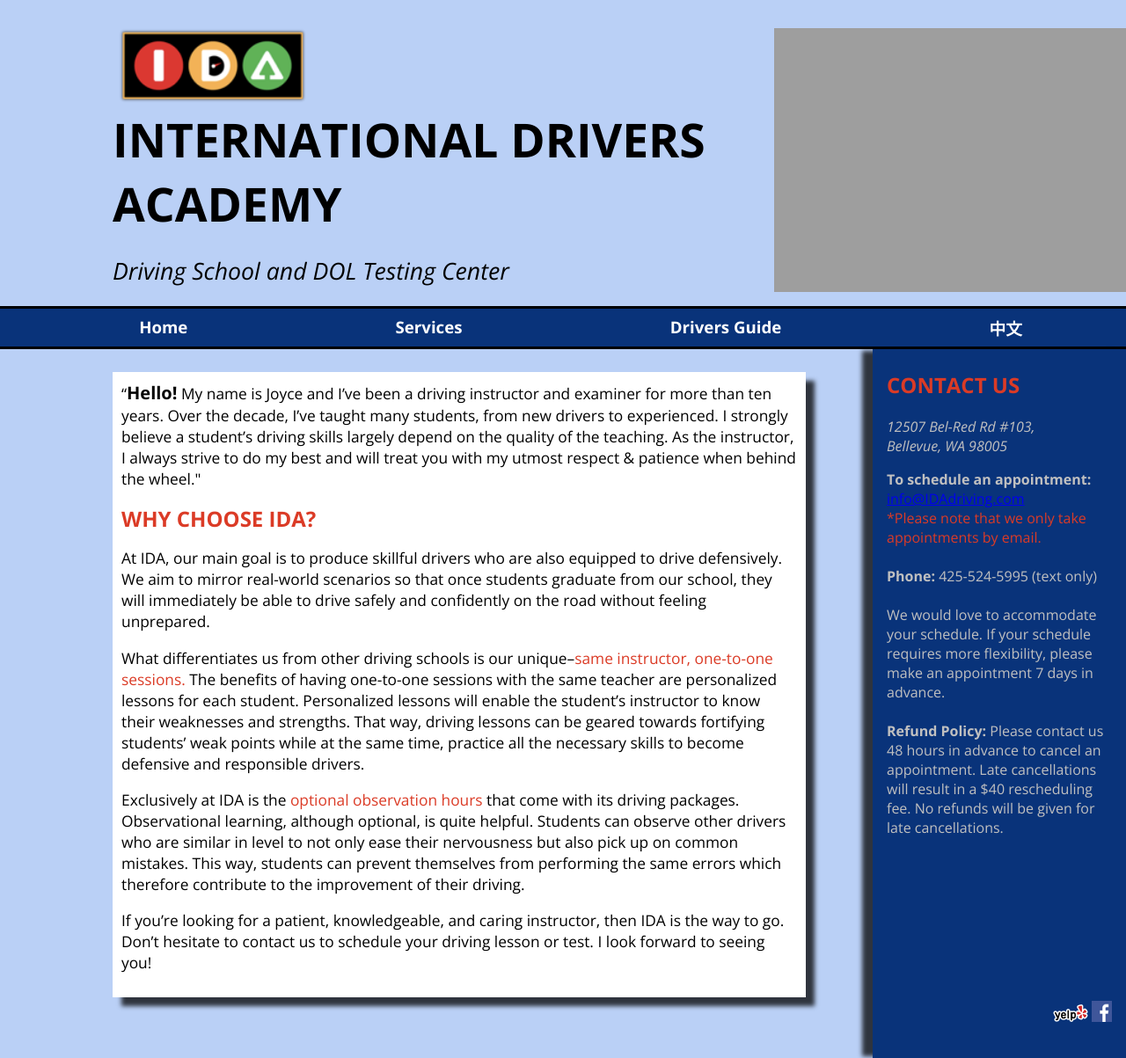
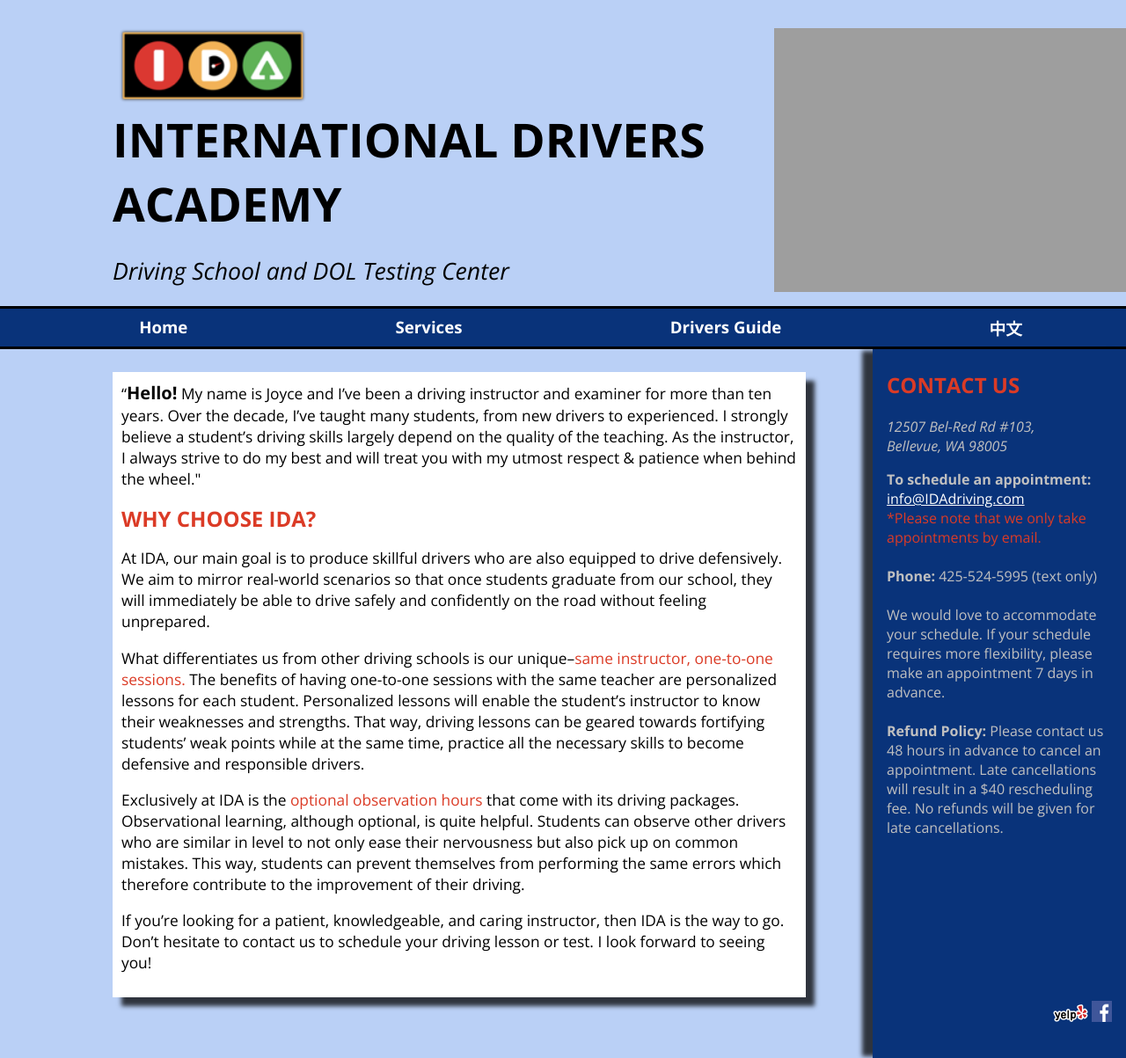
Before and after one commit to mariazh/IDA-Driving, a Jekyll site: the page built from index.html, in a window 1280 px wide. Shown: the whole page at 88% size. Built offline with Jekyll 4.4.1, drawn with Linux system fonts in a browser that asks for light colours; grey boxes are pictures that could not be loaded.

Commit message:
Make color white sidebaar link

```diff
--- a/assets/css/main.css
+++ b/assets/css/main.css
@@ -172,6 +172,10 @@ aside {
     box-shadow: -14px 0px 5px -2px rgba(0,0,0,0.75);
 }
 
+aside a {
+    color: white;
+}
+
 aside h1 {
     color: #db3b26;
     text-transform: uppercase;
```
